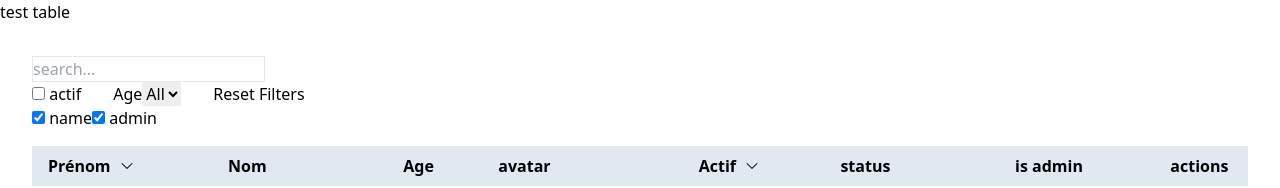
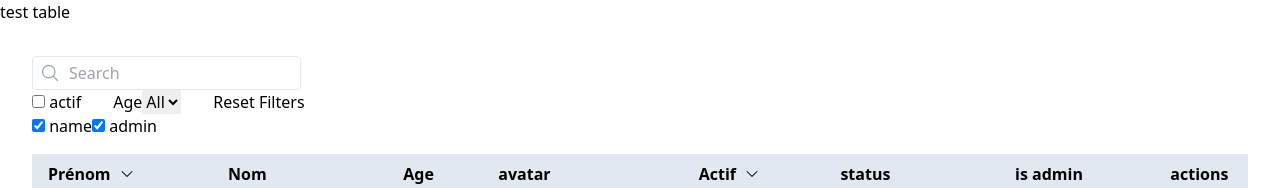
Before and after one commit to pharos-lab/horizon, a Vue app: page / in a window 1280 px wide. Shown: the top 188 px of the page. Built offline with nearby package versions, Linux system fonts and the light colour scheme.

Commit message:
ui: design search bar

```diff
--- a/src/components/Table.vue
+++ b/src/components/Table.vue
@@ -1,7 +1,10 @@
 <template>
     <div class="horizon-table-wrapper">
-        <div class="horizon-options ">
-            <input type="text" v-model="searchTerm" v-if="search" class="horizon-search border" placeholder="search...">
+        <div class="horizon-options">
+            <div class="horizon-search relative" v-if="search">
+                <component :is="Heroicons['MagnifyingGlassIcon']" class="horizon-search-icon size-5 absolute top-[7px] left-2 text-slate-400"/>
+                <input type="text" v-model="searchTerm"  class="horizon-search border py-1 pl-9 rounded" placeholder="Search">
+            </div>
 
             <Filters :filters="props.filters" :activeFilters="activeFilters" @reset-filters="resetFilters"/>
 
```
